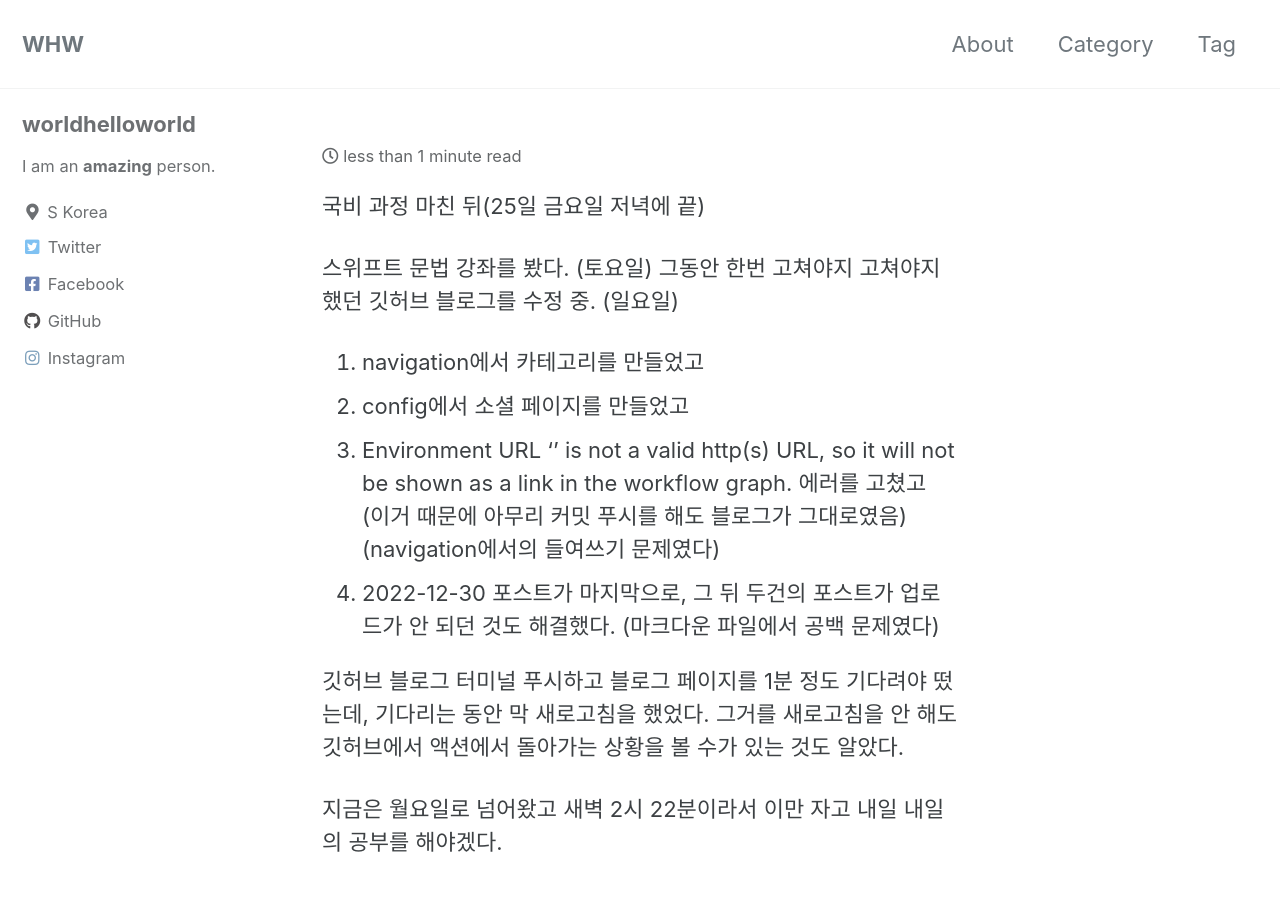
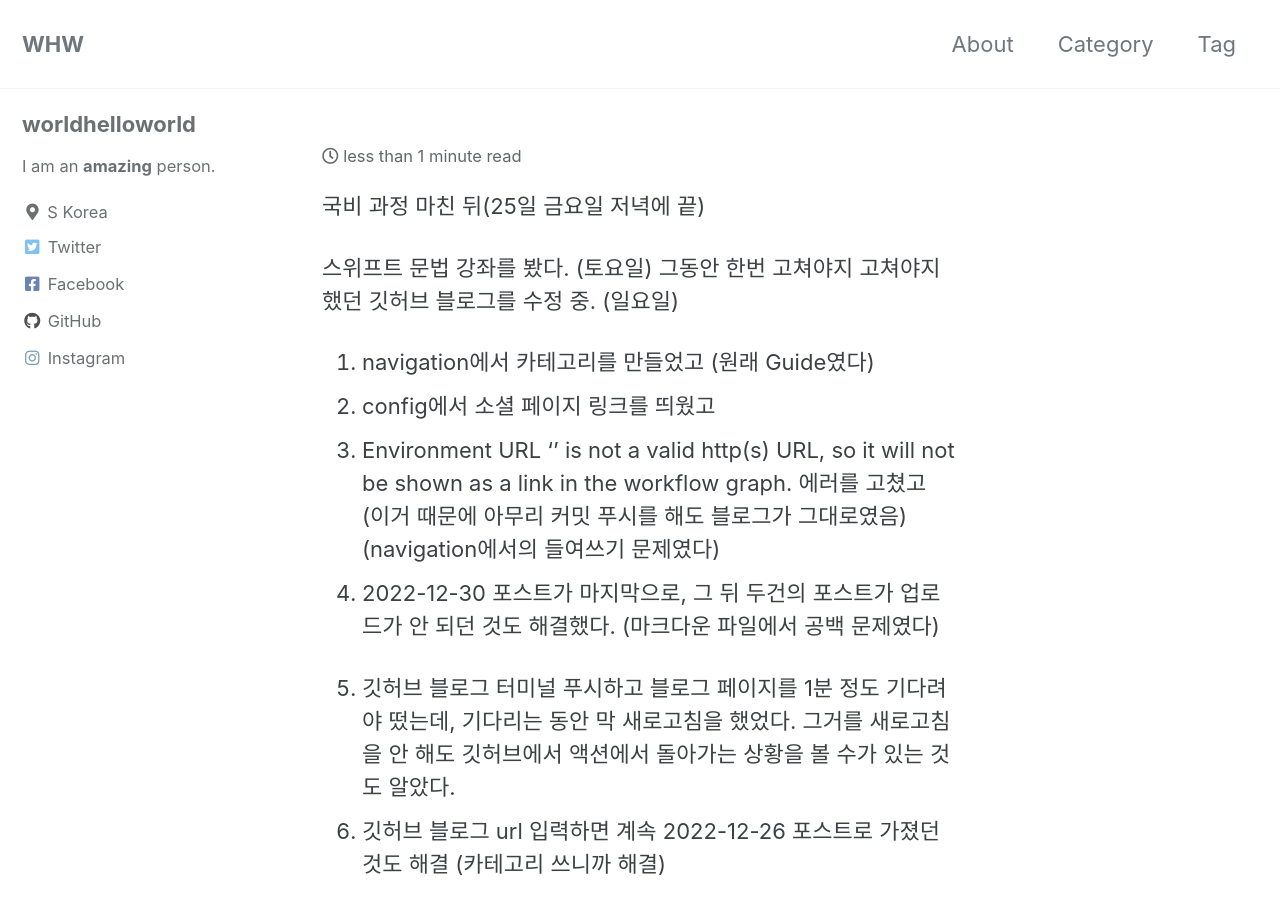
Before and after one commit to worldhelloworld/worldhelloworld.github.io, a Jekyll site: the page built from _posts/2022-03-28-0216.md, in a window 1280 px wide and 900 px high. Built offline with Jekyll 4.4.1, drawn with Linux system fonts in a browser that asks for light colours; cached includes are drawn as plain includes.

Commit message:
20220328 0228

```diff
--- a/_posts/2022-03-28-0216.md
+++ b/_posts/2022-03-28-0216.md
@@ -1,5 +1,5 @@
 ---
-title: "2022-03-27"
+title: ”2022-03-27”
 categories: - blogging
 last modified: 2022-03-28
 toc: true
@@ -10,15 +10,16 @@ toc: true
 스위프트 문법 강좌를 봤다. (토요일)
 그동안 한번 고쳐야지 고쳐야지 했던 깃허브 블로그를 수정 중. (일요일)
 
-1. navigation에서 카테고리를 만들었고
-2. config에서 소셜 페이지를 만들었고
+1. navigation에서 카테고리를 만들었고 (원래 Guide였다)
+2. config에서 소셜 페이지 링크를 띄웠고
 3. Environment URL '' is not a valid http(s) URL, so it will not be shown as a link in the workflow graph.
     에러를 고쳤고 (이거 때문에 아무리 커밋 푸시를 해도 블로그가 그대로였음) (navigation에서의 들여쓰기 문제였다)
 4. 2022-12-30 포스트가 마지막으로, 그 뒤 두건의 포스트가 업로드가 안 되던 것도 해결했다. (마크다운 파일에서 공백 문제였다)
 
-깃허브 블로그 터미널 푸시하고
+5. 깃허브 블로그 터미널 푸시하고
 블로그 페이지를 1분 정도 기다려야 떴는데, 기다리는 동안 막 새로고침을 했었다.
 그거를 새로고침을 안 해도 깃허브에서 액션에서 돌아가는 상황을 볼 수가 있는 것도 알았다.
+6. 깃허브 블로그 url 입력하면 계속 2022-12-26 포스트로 가졌던 것도 해결 (카테고리 쓰니까 해결)
 
 
 지금은 월요일로 넘어왔고 새벽 2시 22분이라서 이만 자고 내일 내일의 공부를 해야겠다.
```
